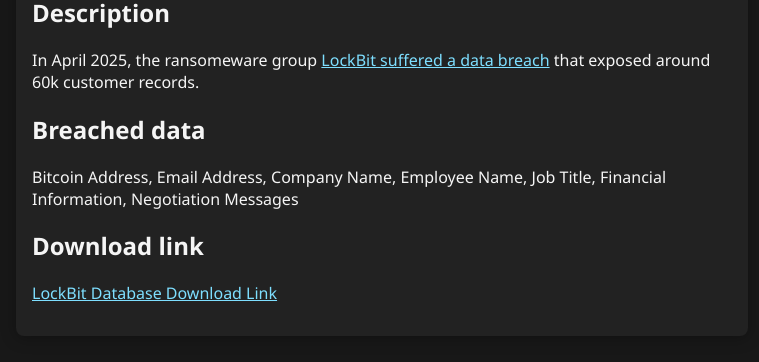
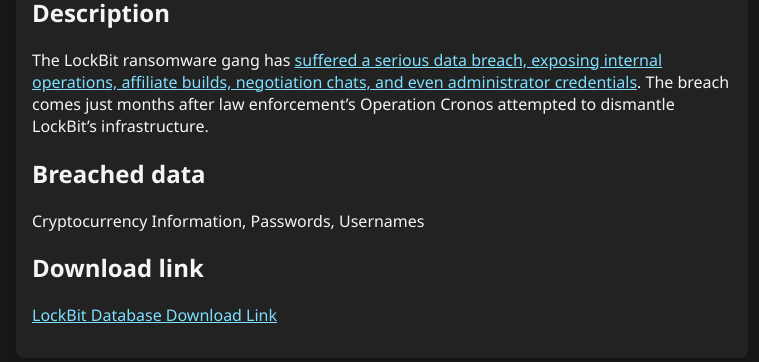
Before and after one commit to tracerip/archive.trace.rip, a Jekyll site: the page built from breaches/Lockbit.md, in a window 1280 px wide, cut to the strip 525-932 px from the top of the page. Shown: the top 362 px of the strip, without its empty margins (258-1017 px from the left). Built offline with Jekyll 4.4.1, drawn with Linux system fonts in a browser that asks for light colours.

Commit message:
fix things and things

```diff
--- a/breaches/Lockbit.md
+++ b/breaches/Lockbit.md
@@ -12,11 +12,11 @@
 
 ## Description
 
-In April 2025, the ransomeware group <a href="https://www.paubox.com/blog/lockbit-ransomware-group-hacked" target="_blank" rel="noopener">LockBit suffered a data breach</a> that exposed around 60k customer records.
+The LockBit ransomware gang has <a href="https://the420.in/lockbit-ransomware-breach-exposes-affiliate-data-negotiations/" target="_blank" rel="noopener">suffered a serious data breach, exposing internal operations, affiliate builds, negotiation chats, and even administrator credentials</a>. The breach comes just months after law enforcement’s Operation Cronos attempted to dismantle LockBit’s infrastructure.
 
 ## Breached data
 
-Bitcoin Address, Email Address, Company Name, Employee Name, Job Title, Financial Information, Negotiation Messages
+Cryptocurrency Information, Passwords, Usernames
 
 ## Download link
 
```
Also changed, not shown: breaches/CraftRise.md (+2 -2 lines), breaches/PPCGeeks.md (+2 -2 lines), breaches/Twitter.md (+4 -4 lines).
